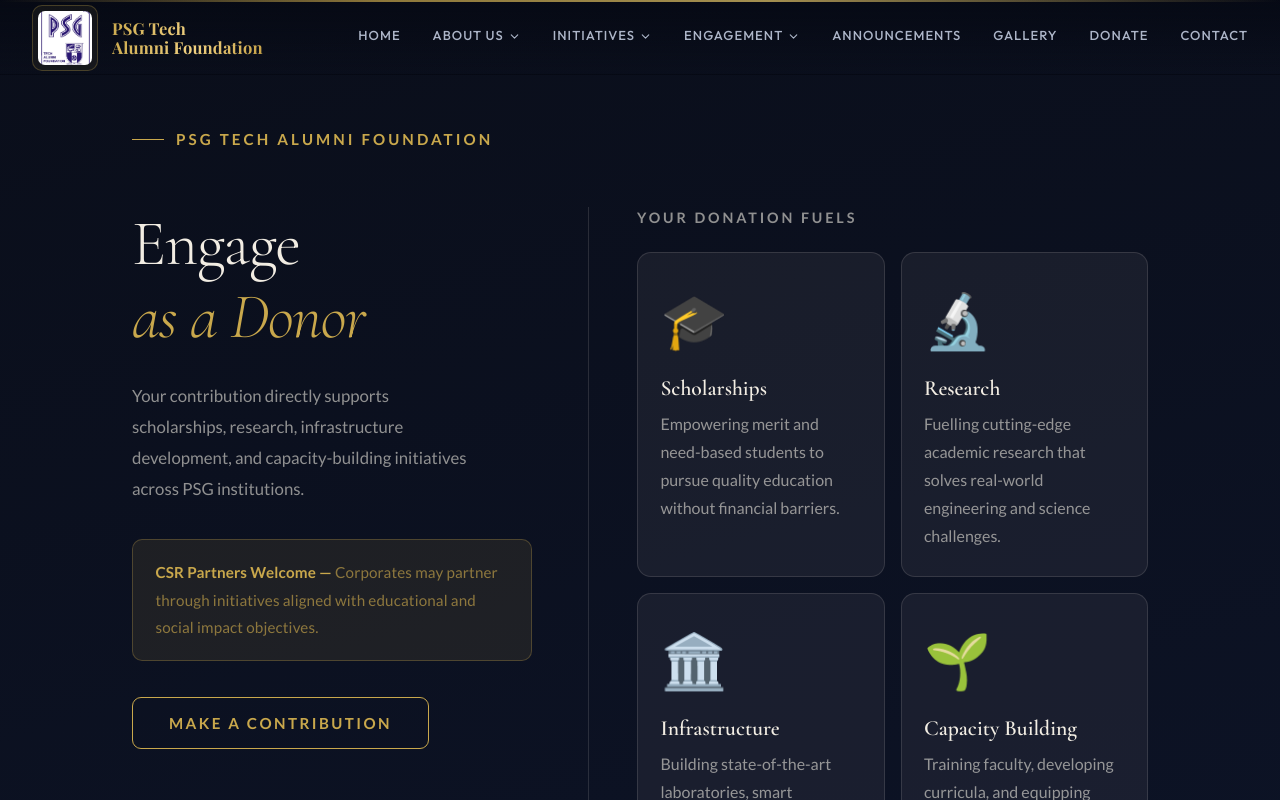
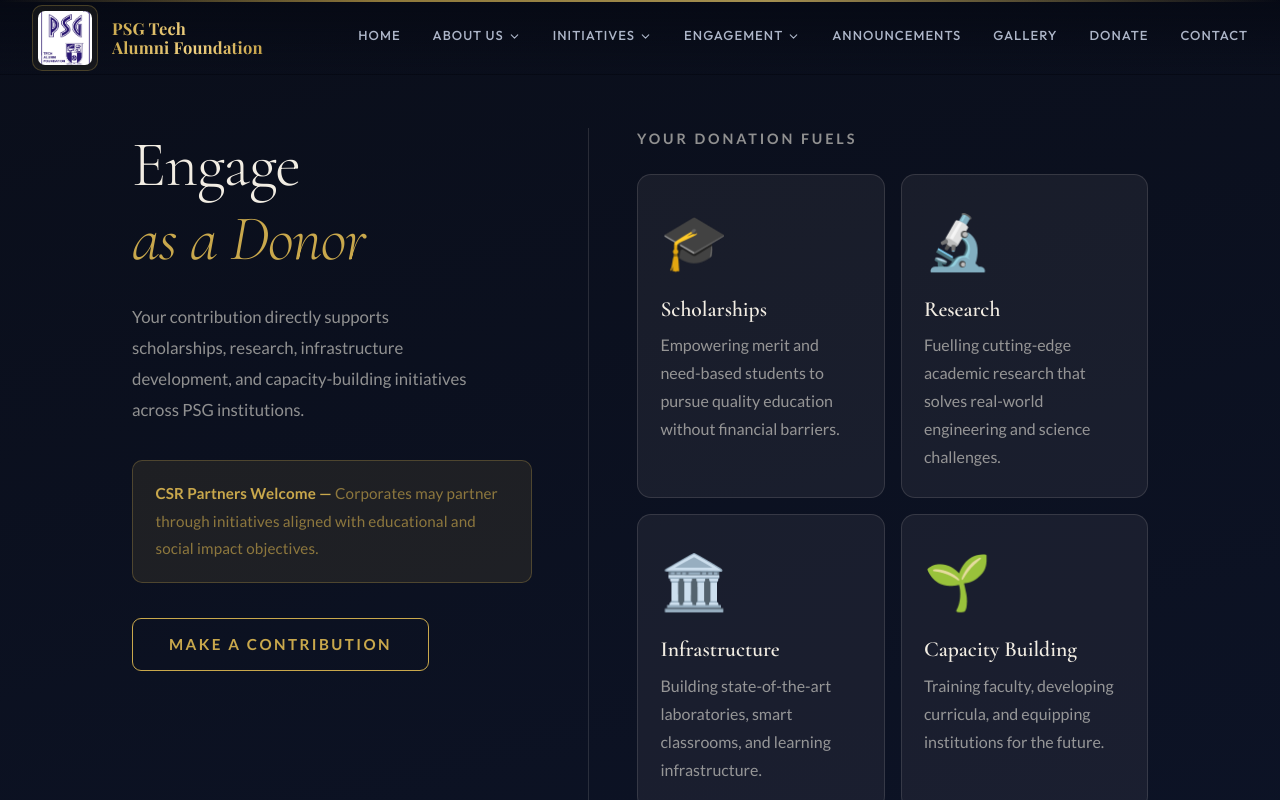
Before and after one commit to Vijay-Psgtech/Psg_Alumni_Foundation, a React (Vite) app: page /engage-as-donor in a window 1280 px wide. Shown: the top 800 px of the page. Built offline with nearby package versions, Linux system fonts and the light colour scheme.

Commit message:
Engagement sections badge span class removed.

```diff
--- a/src/pages/Engagement/EngageAsDonor.jsx
+++ b/src/pages/Engagement/EngageAsDonor.jsx
@@ -139,12 +139,12 @@ export default function EngageAsDonor() {
       <div className="donor-wrap" style={{ maxWidth: 1080, margin: "0 auto", padding: "8rem 2rem 6rem" }}>
 
         {/* ── Badge ── */}
-        <div style={{ display: "flex", alignItems: "center", gap: 12, marginBottom: "3.5rem", animation: "fadeUp .4s ease both" }}>
+        {/* <div style={{ display: "flex", alignItems: "center", gap: 12, marginBottom: "3.5rem", animation: "fadeUp .4s ease both" }}>
           <span style={{ width: 32, height: 1.5, background: C.gold, display: "block" }} />
           <span style={{ fontSize: "clamp(0.75rem, 1.2vw, 0.95rem)", letterSpacing: "0.2em", textTransform: "uppercase", color: C.gold, fontWeight: 700 }}>
             PSG Tech Alumni Foundation
           </span>
-        </div>
+        </div> */}
 
         {/* ── Split layout ── */}
         <div className="donor-split" style={{ display: "flex", gap: "3.5rem", alignItems: "flex-start" }}>
--- a/src/pages/Engagement/EngageAsMentor.jsx
+++ b/src/pages/Engagement/EngageAsMentor.jsx
@@ -174,12 +174,12 @@ export default function EngageAsMentor() {
       <div className="mentor-wrap" style={{ maxWidth: 1080, margin: "0 auto", padding: "8rem 2rem 6rem" }}>
 
         {/* ── Badge ── */}
-        <div style={{ display: "flex", alignItems: "center", gap: 12, marginBottom: "3.5rem", animation: "fadeUp .4s ease both" }}>
+        {/* <div style={{ display: "flex", alignItems: "center", gap: 12, marginBottom: "3.5rem", animation: "fadeUp .4s ease both" }}>
           <span style={{ width: 32, height: 1.5, background: C.gold, display: "block" }} />
           <span style={{ fontSize: "clamp(0.75rem, 1.2vw, 0.95rem)", letterSpacing: "0.2em", textTransform: "uppercase", color: C.gold, fontWeight: 700 }}>
             PSG Tech AlumniFoundation
           </span>
-        </div>
+        </div> */}
 
         {/* ── Main layout ── */}
         <div className="mentor-layout" style={{ display: "flex", gap: "3.5rem", alignItems: "flex-start" }}>
--- a/src/pages/Engagement/EngageAsPartner.jsx
+++ b/src/pages/Engagement/EngageAsPartner.jsx
@@ -197,12 +197,12 @@ export default function EngageAsPartner() {
       <div className="partner-wrap" style={{ maxWidth: 1080, margin: "0 auto", padding: "8rem 2rem 6rem" }}>
 
         {/* ── Badge ── */}
-        <div style={{ display: "flex", alignItems: "center", gap: 12, marginBottom: "2.8rem", animation: "fadeUp .4s ease both" }}>
+        {/* <div style={{ display: "flex", alignItems: "center", gap: 12, marginBottom: "2.8rem", animation: "fadeUp .4s ease both" }}>
           <span style={{ width: 32, height: 1.5, background: C.gold, display: "block" }} />
           <span style={{ fontSize: "clamp(0.75rem, 1.2vw, 0.95rem)", letterSpacing: "0.2em", textTransform: "uppercase", color: C.gold, fontWeight: 700 }}>
             PSG Tech Alumni Foundation
           </span>
-        </div>
+        </div> */}
 
         {/* ── Split layout ── */}
         <div className="partner-split" style={{ display: "flex", gap: "3.5rem", alignItems: "flex-start" }}>
```
